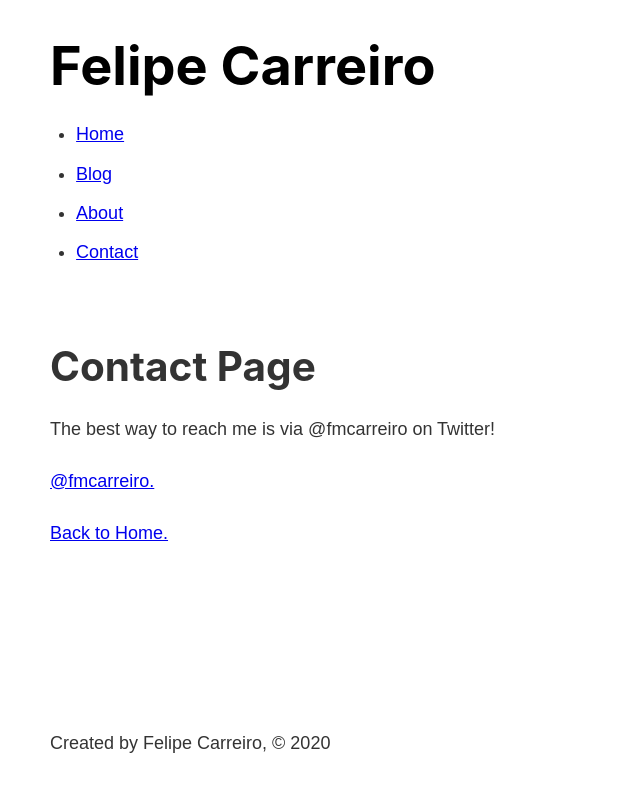
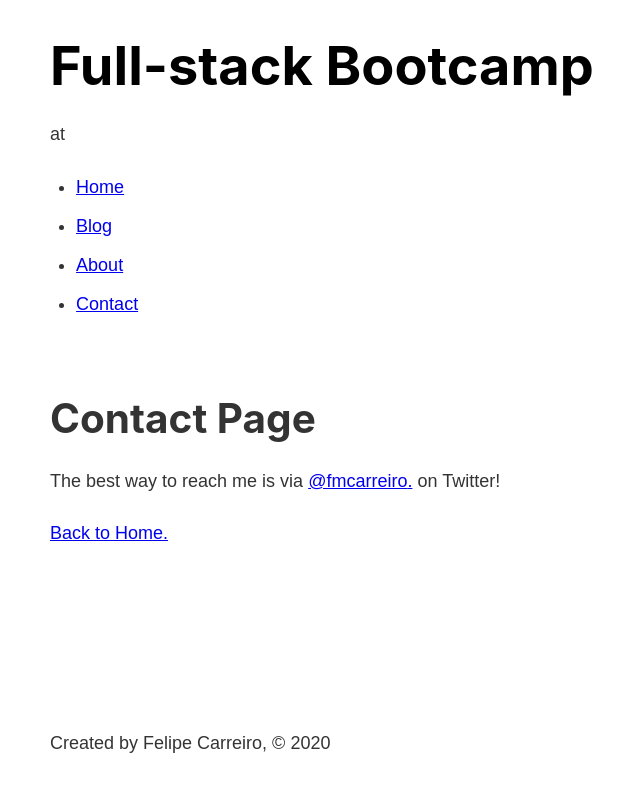
Before and after one commit to fmcarreiro/Gatsby-Bootcamp-at-andrew_j_mead, a Gatsby site: page /contact in a window 1280 px wide. Shown: the whole page, without its empty margins (233-873 px from the left). Built offline with nearby package versions, Linux system fonts and the light colour scheme; Gatsby itself is replaced by a stand-in of ours.

Commit message:
Gatsby Data with GraphQL

```diff
--- a/gatsby-config.js
+++ b/gatsby-config.js
@@ -5,6 +5,10 @@
  */
 
 module.exports = {
-  /* Your site config here */
+  siteMetadata: {
+    title: "Full-stack Bootcamp",
+    author: "Felipe Carreiro",
+    twitter: "@fmcarreiro"
+  },
   plugins: [`gatsby-plugin-sass`],
 }
--- a/src/components/footer.js
+++ b/src/components/footer.js
@@ -1,9 +1,20 @@
 import React from "react"
+import {graphql, useStaticQuery} from "gatsby"
 
 const Footer = () => {
+  const data = useStaticQuery(graphql `
+    query {
+      site{
+        siteMetadata{
+          author
+        }
+      }
+    }
+  `)
+
   return (
     <footer>
-      <p>Created by Felipe Carreiro, © 2020</p>
+      <p>Created by {data.site.siteMetadata.author}, © 2020</p>
     </footer>
   )
 }
--- a/src/components/header.js
+++ b/src/components/header.js
@@ -1,13 +1,28 @@
 import React from "react"
-import { Link } from "gatsby"
+import { Link, graphql, useStaticQuery } from "gatsby"
 import headerStyles from "./header.module.scss"
 
 const Header = () => {
+  const data = useStaticQuery(graphql`
+    query{
+      site{
+        siteMetadata{
+          title
+          author
+        }
+        host
+      }
+    }
+  `)
+
   return (
     <header className={headerStyles.header}>
       <h1>
-        <Link className={headerStyles.title} to="/">Felipe Carreiro</Link>
+        <Link className={headerStyles.title} to="/">
+          {data.site.siteMetadata.title}
+        </Link>
       </h1>
+      <p>at {data.site.host} </p>
       <nav>
         <ul className={headerStyles.navList}>
           <li>
--- a/src/pages/contact.js
+++ b/src/pages/contact.js
@@ -1,18 +1,30 @@
 import React from "react"
-import { Link } from "gatsby"
+import { Link, graphql, useStaticQuery } from "gatsby"
 import Layout from "../components/layout"
 
 const ContactPage = () => {
+  const data = useStaticQuery(graphql `
+  query{
+    site{
+      siteMetadata{
+        twitter
+      }
+    }
+  }
+  `)
   return (
     <div>
-      <Layout >
+      <Layout>
         <h1>Contact Page</h1>
-      <p> The best way to reach me is via @fmcarreiro on Twitter!</p>
         <p>
+          {" "}
+          The best way to reach me is via{" "}
           <a href="https://twitter.com/fmcarreiro" target="_blank">
-          @fmcarreiro.
-        </a>
+            {data.site.siteMetadata.twitter}.
+          </a>{" "}
+          on Twitter!
         </p>
+
         <p>
           <Link to="/">Back to Home.</Link>
         </p>
```
Lines whose indentation alone changed are shown as unchanged.
